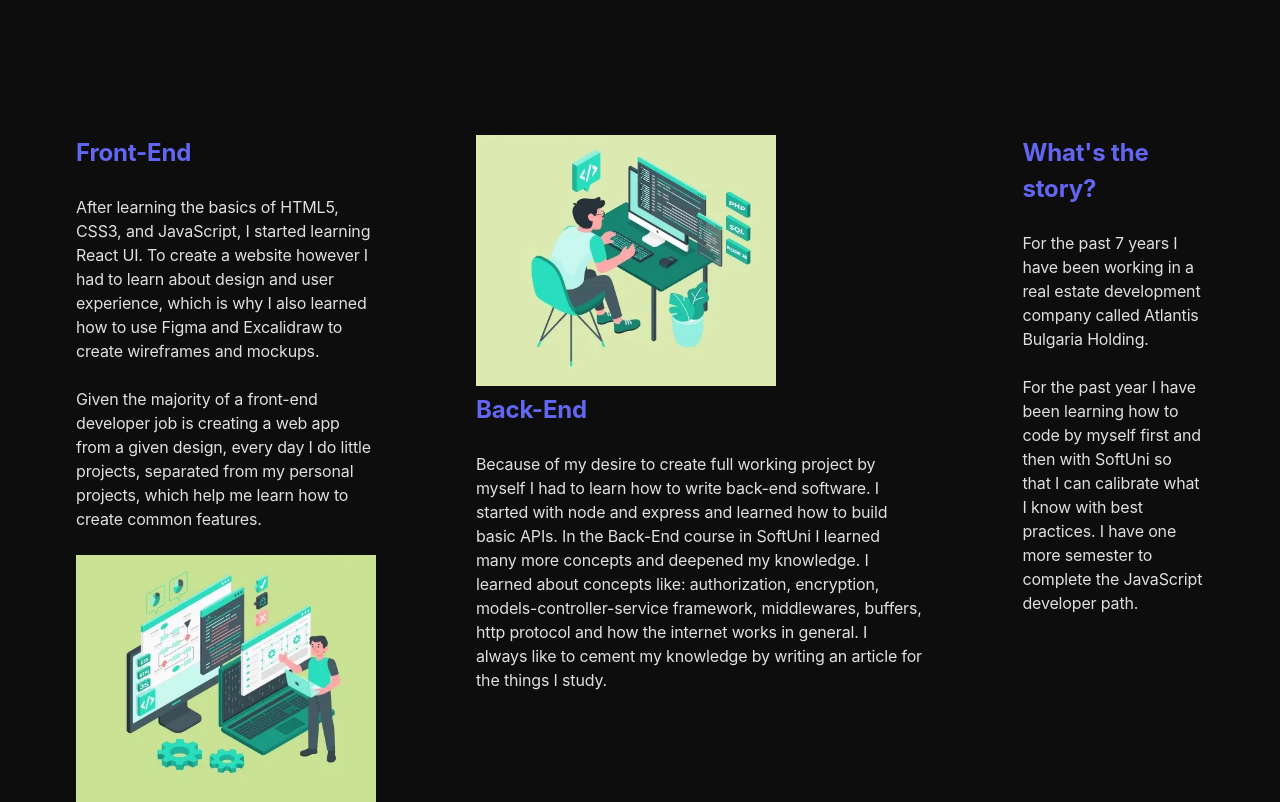
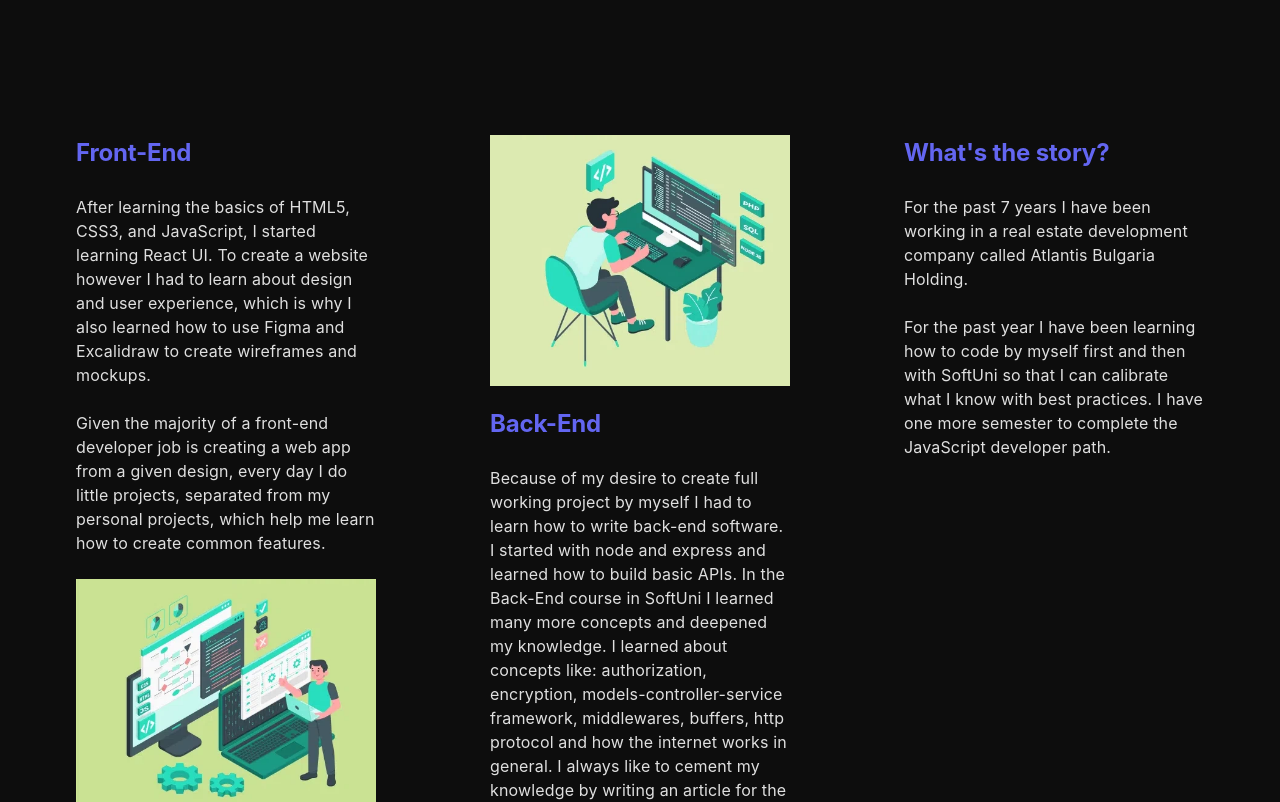
Before and after one commit to GeorgiNedyalkov/georginedyalkov.com, a React (Vite) app: page / in a window 1280 px wide. Shown: the part 1060-1862 px from the top of the page. Built offline with nearby package versions, Linux system fonts and the light colour scheme.

Commit message:
Fix layout for about section on home page

```diff
--- a/src/components/Home/Home.css
+++ b/src/components/Home/Home.css
@@ -38,9 +38,33 @@
 /* About */
 #about-section {
     display: flex;
-    gap: 100px;
+    flex-direction: column;
+    gap: 20px;
 }
 
 .about_image {
     width: 300px;
 }
+
+#front-end {
+    display: flex;
+    flex-direction: column;
+}
+
+@media screen and (min-width: 700px) {
+    #about-section {
+        flex-direction: row;
+        justify-content: space-between;
+        gap: 80px;
+    }
+
+    #about-section p {
+        max-width: 300px;
+    }
+
+    .back-end__top {
+        display: flex;
+        flex-direction: column-reverse;
+        gap: 20px;
+    }
+}
--- a/src/components/Home/Home.jsx
+++ b/src/components/Home/Home.jsx
@@ -31,8 +31,10 @@ const Home = ({ projects }) => {
           <img className="about_image" src={FrontEnd} alt="front end image" />
         </div>
         <div id="back-end">
-          <img className="about_image" src={BackEnd} alt="back end image" />
-          <h2>Back-End</h2>
+          <div className="back-end__top">
+            <h2>Back-End</h2>
+            <img className="about_image" src={BackEnd} alt="back end image" />
+          </div>
           <p>
             Because of my desire to create full working project by myself I had
             to learn how to write back-end software. I started with node and
--- a/src/index.css
+++ b/src/index.css
@@ -67,6 +67,11 @@ p, ul, ol {
   font-size: 1rem;
 }
 
+p {
+  letter-spacing: 0.01rem;
+
+}
+
 
 /* Headings */
 
```
Also changed, not shown: src/components/Hero/Hero.css (line endings or trailing spaces).
